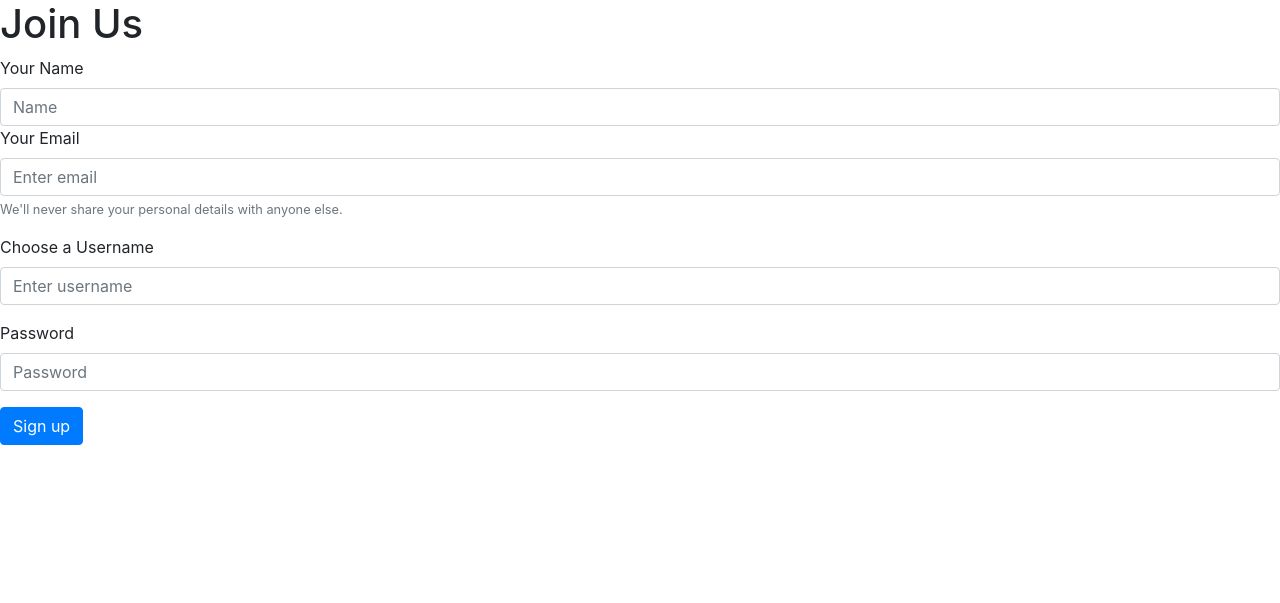
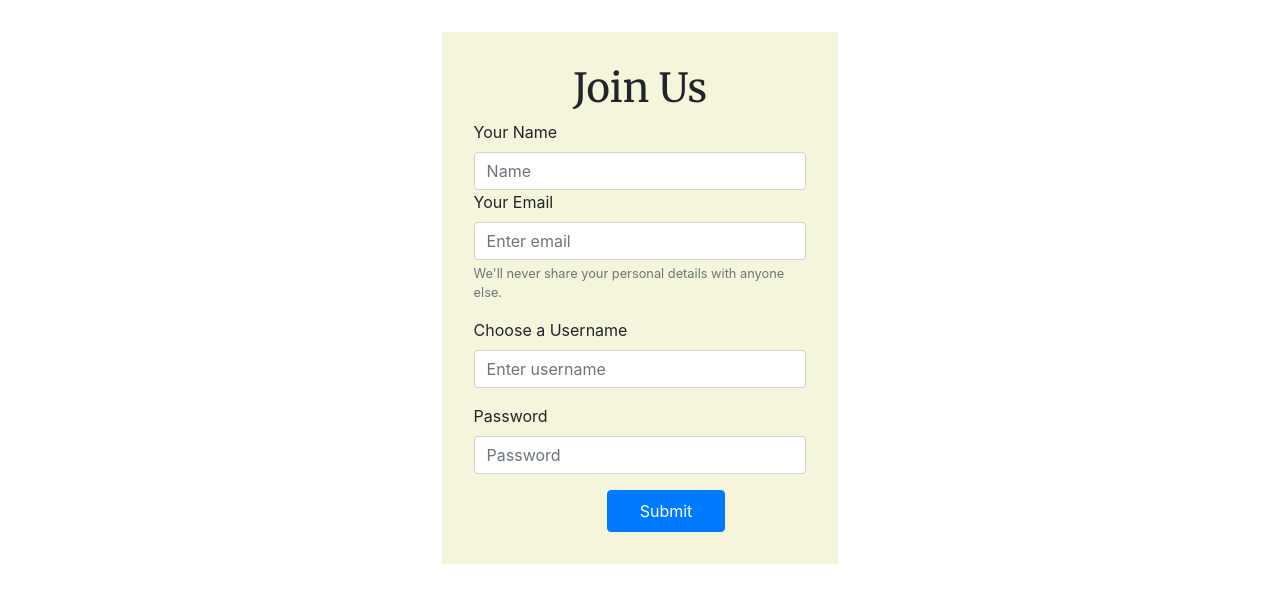
Before and after one commit to fredcodee/bkreview, a Python web app: template templates/signup.html in a window 1280 px wide. Shown: the part 56-659 px from the top of the page. Run offline with Jinja, Linux system fonts and the light colour scheme; the template is opened without the code that fills it, so the values that code supplies are empty; some libraries are stand-ins or nearby versions.

Commit message:
signup designed

```diff
--- a/templates/signup.html
+++ b/templates/signup.html
@@ -5,7 +5,7 @@
 {% endblock %}
 
 {% block links%}
-<link rel="stylesheet" href="{{ url_for('static',filename='signup.css') }}">
+<link rel="stylesheet" href="{{ url_for('static',filename='login.css') }}">
 {% endblock %}
 
 {% block con %}
@@ -34,7 +34,7 @@
       <label for="exampleInputPassword1">Password</label>
       <input type="password" class="form-control" id="exampleInputPassword1" placeholder="Password" name="password">
     </div>
-    <button type="submit" class="btn btn-primary">Sign up</button>
+    <button type="submit" class="btn btn-primary bb">Submit</button>
   </form>
 </div>
 {% endblock %}
```
Also changed, not shown: static/signup.css (deleted).
